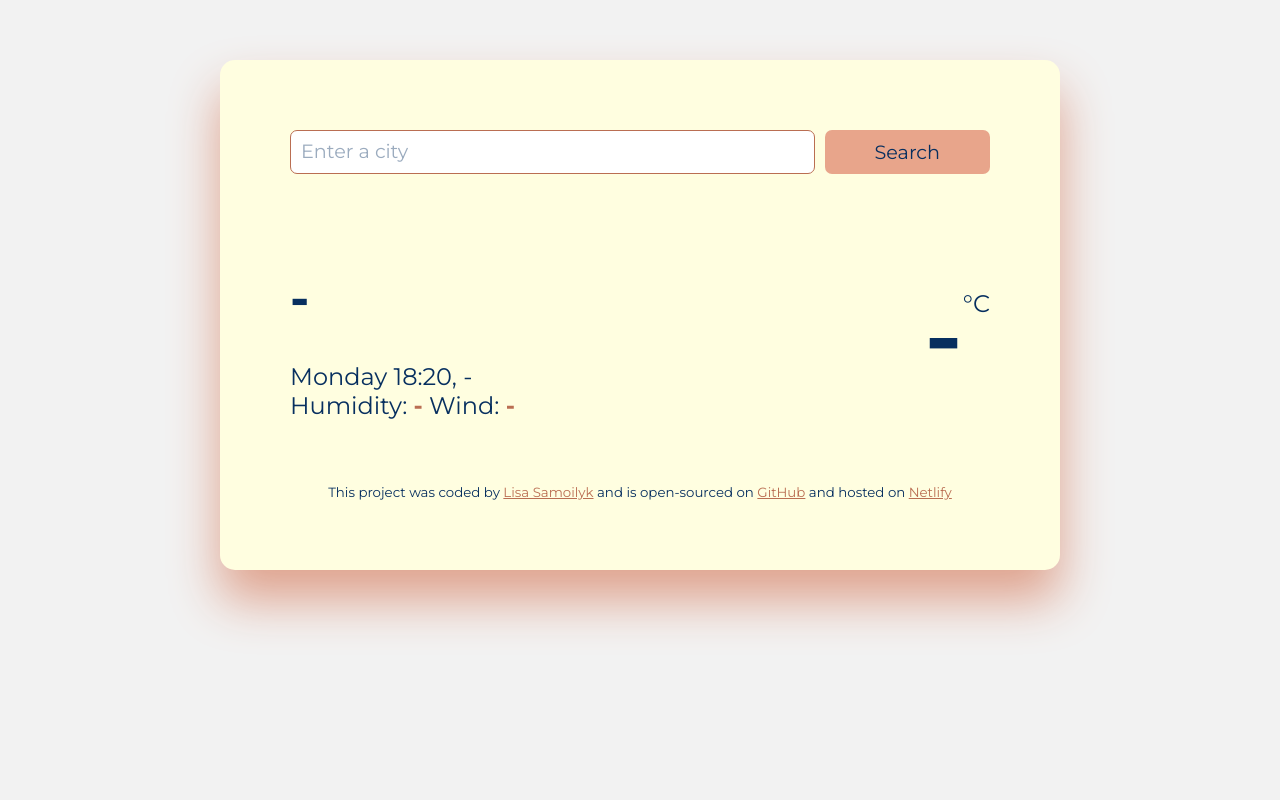
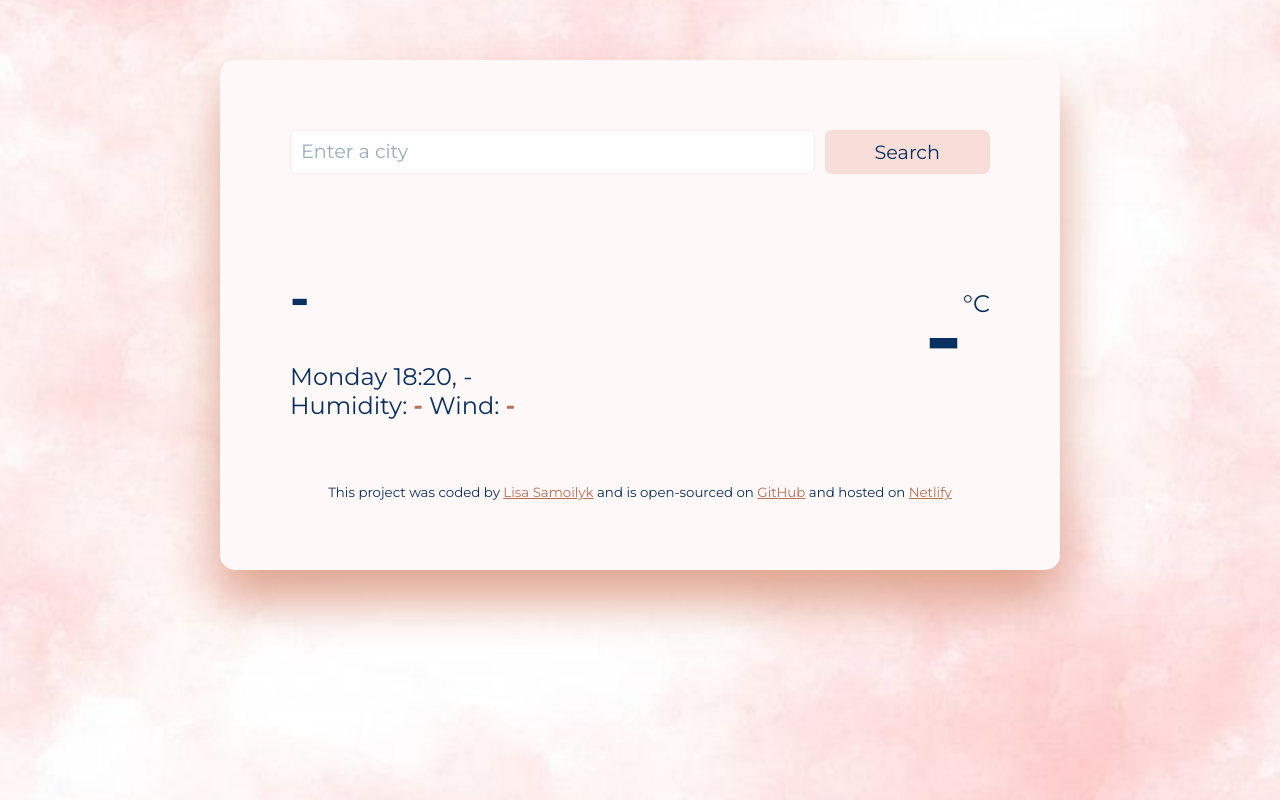
Before and after one commit to lisoid/my-weather-app, a plain HTML site: page index.html in a window 1280 px wide. Drawn offline with nearby package versions, Linux system fonts and the light colour scheme; no server answers.

Commit message:
Changed design
Changed a color scheme. Added a background image,  specification file

```diff
--- a/src/index.css
+++ b/src/index.css
@@ -1,12 +1,13 @@
 body {
   font-family: "Montserrat", sans-serif;
-  background: #f2f2f2;
+  background: url("../images/background.jpg") no-repeat center center fixed;
+  background-size: cover;
   color: #072f5f;
 }
 
 .app {
   margin: 60px auto;
-  background: #fffee0;
+  background: #fef8f8;
   border-radius: 15px;
   box-shadow: 0 30px 50px #dfa28d;
   max-width: 700px;
@@ -23,7 +24,7 @@ input {
   font-size: larger;
 }
 input.search-bar {
-  border: #ba6e52 solid 1px;
+  border: #ffeae9 solid 1px;
   padding-left: 10px;
   color: #072f5f;
   position: relative;
@@ -31,7 +32,7 @@ input.search-bar {
   margin-right: 10px;
 }
 input.search-bar:focus-visible {
-  outline: #dfa28d solid 1px;
+  outline: #f9ddd9 solid 1px;
 }
 ::placeholder {
   color: #072f5f;
@@ -39,7 +40,7 @@ input.search-bar:focus-visible {
   font-family: "Montserrat", sans-serif;
 }
 .search-button {
-  background: #e8a58b;
+  background: #f9ddd9;
   color: #072f5f;
   border: none;
   padding: 0 50px;
@@ -47,7 +48,7 @@ input.search-bar:focus-visible {
 }
 .search-button:hover {
   cursor: pointer;
-  background: #efad95;
+  background: #ffeae9;
   transition: all 200ms ease-out;
 }
 div.result {
```
Also changed, not shown: Specifications.txt (added), images/background.jpg (added).
